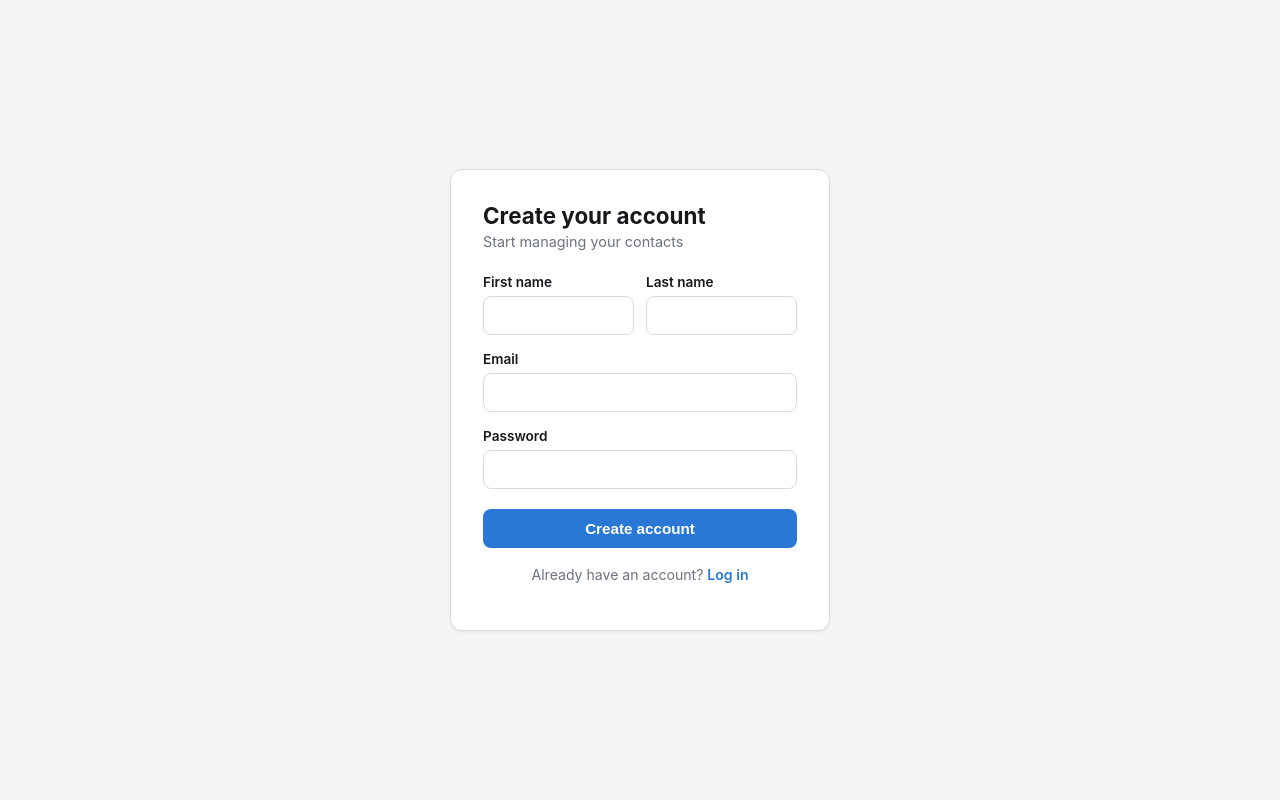
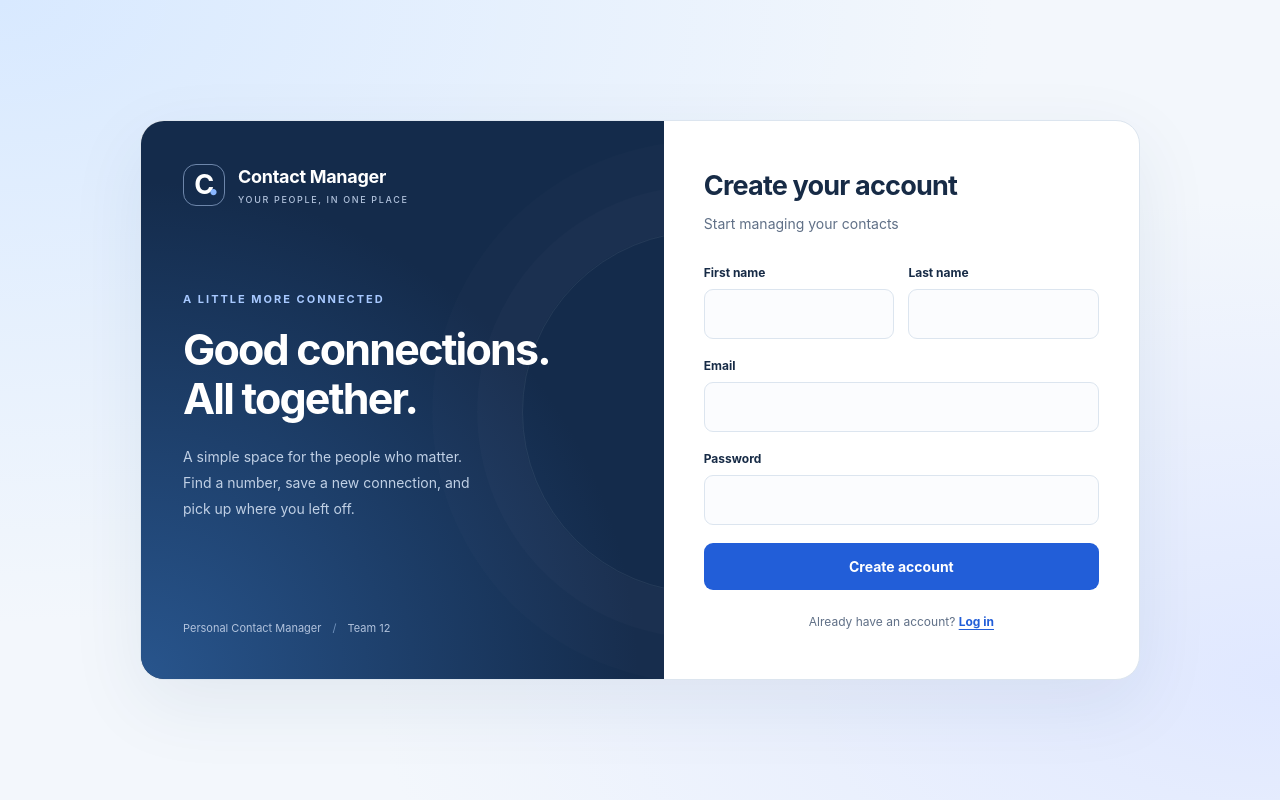
Before and after one commit to MayankKotla/POOSD_small_project, a PHP site: page /public/register.html in a window 1280 px wide. Run offline with PHP 8.4, Linux system fonts and the light colour scheme.

Commit message:
Refresh contact manager frontend styling

```diff
--- a/public/css/style.css
+++ b/public/css/style.css
@@ -1,325 +1,130 @@
-/* Shared styles for auth pages (login/register).
-   Kept in one file so the front-end has one consistent look
-   as more pages (contacts list, search) get added later. */
-
+/* Shared, dependency-free theme for authentication and contacts. */
 :root {
-  --ink: #16181c;
-  --ink-muted: #6b7280;
-  --border: #d8dade;
-  --surface: #ffffff;
-  --page-bg: #f4f5f7;
-  --accent: #2a78d6;
-  --accent-hover: #1f5fb0;
-  --error: #d6493a;
-  --error-bg: #fdecea;
-  --success: #1a8a5f;
-  --success-bg: #e9f8f1;
+  --ink: #172b46;
+  --ink-muted: #607087;
+  --border: #dce5ef;
+  --surface: #fff;
+  --page-bg: #edf3fa;
+  --accent: #225ed8;
+  --accent-hover: #184ab1;
+  --error: #a62d34;
+  --error-bg: #fff0f0;
+  --success: #176342;
+  --success-bg: #eaf7ef;
 }
-
 * { box-sizing: border-box; }
-
 body {
   margin: 0;
   min-height: 100vh;
-  display: flex;
-  align-items: center;
-  justify-content: center;
-  background: var(--page-bg);
-  font-family: -apple-system, "Segoe UI", Roboto, Arial, sans-serif;
   color: var(--ink);
+  font-family: -apple-system, BlinkMacSystemFont, "Segoe UI", sans-serif;
+  line-height: 1.5;
+  background: radial-gradient(ellipse at 0% 0%, #d8e9ff 0, transparent 55%),
+    radial-gradient(ellipse at 100% 85%, #e0e8ff 0, transparent 50%), #f3f7fc;
 }
-
-.auth-card {
-  width: 100%;
-  max-width: 380px;
-  background: var(--surface);
-  border: 1px solid var(--border);
-  border-radius: 12px;
-  padding: 32px;
-  box-shadow: 0 1px 3px rgba(0, 0, 0, 0.06);
+button, input { font: inherit; }
+button, a, input { -webkit-tap-highlight-color: transparent; }
+button { cursor: pointer; transition: background-color .18s, box-shadow .18s; }
+button:disabled { opacity: .6; cursor: not-allowed; }
+button:focus-visible, a:focus-visible, input:focus-visible, [tabindex]:focus-visible {
+  outline: 3px solid #689bff;
+  outline-offset: 3px;
 }
-
-.auth-card h1 {
-  font-size: 1.4rem;
-  margin: 0 0 4px;
+.brand { display: flex; gap: 13px; align-items: center; font-size: 18px; font-weight: 650; letter-spacing: -.3px; }
+.brand-mark { display: grid; place-content: center; position: relative; width: 42px; height: 42px; flex-shrink: 0; border: 1px solid #6d86aa; border-radius: 13px; font-size: 27px; line-height: 1; }
+.brand-mark span { position: absolute; right: 6px; bottom: 4px; color: #89b6ff; font-size: 20px; }
+.brand-caption { display: block; font-size: 9px; font-weight: 500; letter-spacing: 1.65px; color: #b2c3dd; margin-top: 3px; }
+.eyebrow { color: var(--accent); font-size: 11px; font-weight: 700; letter-spacing: 2px; margin: 0 0 10px; }
+/* Login and registration */
+.auth-page { display: grid; place-items: center; padding: 40px 24px; }
+.auth-layout { width: 100%; max-width: 1000px; display: grid; grid-template-columns: 1.1fr 1fr; border: 1px solid var(--border); border-radius: 24px; overflow: hidden; background: white; box-shadow: 0 24px 75px #183b6b14; }
+.auth-intro { position: relative; overflow: hidden; display: flex; flex-direction: column; justify-content: space-between; padding: 42px; color: #fff; background: radial-gradient(circle at 0% 100%, #28558d, transparent 65%), #142b4b; }
+.auth-intro::after { content: ""; position: absolute; pointer-events: none; width: 360px; height: 360px; border: 1px solid #ffffff12; border-radius: 50%; right: -220px; top: 110px; box-shadow: 0 0 0 45px #ffffff04, 0 0 0 90px #ffffff03; }
+.intro-copy { position: relative; z-index: 1; padding: 65px 0; }
+.intro-copy .eyebrow { color: #a8c9ff; }
+.intro-copy h2 { font-size: clamp(30px, 3.5vw, 43px); line-height: 1.13; letter-spacing: -1.8px; margin: 18px 0 22px; font-weight: 650; }
+.intro-copy > p:last-child { max-width: 310px; color: #c0d0e5; font-size: 14px; line-height: 1.85; }
+.intro-footer { font-size: 11px; color: #b2c3dd; margin: 0; }
+.intro-footer span { padding: 0 8px; color: #7193bd; }
+.auth-card { align-self: center; padding: 48px 40px; min-width: 0; }
+.auth-card h1 { font-size: 27px; line-height: 1.25; letter-spacing: -.8px; margin: 0 0 10px; }
+.subtitle { color: var(--ink-muted); margin: 0; font-size: 14px; }
+.auth-card .subtitle { margin-bottom: 30px; }
+.field { margin-bottom: 18px; min-width: 0; }
+.field label { display: block; font-size: 12px; font-weight: 650; margin-bottom: 7px; }
+.field input, .contacts-toolbar input { width: 100%; min-width: 0; padding: 12px 14px; border: 1px solid var(--border); border-radius: 9px; background: #fbfcfe; color: var(--ink); font-size: 16px; }
+input::placeholder { color: #64748b; }
+input:focus { border-color: var(--accent); background: white; }
+.name-row { display: flex; gap: 14px; }
+.name-row .field { flex: 1; }
+button.submit { width: 100%; padding: 12px 19px; border: 1px solid transparent; border-radius: 9px; background: var(--accent); color: white; font-size: 14px; font-weight: 650; min-height: 46px; }
+button.submit:hover { background: var(--accent-hover); box-shadow: 0 4px 12px #225ed824; }
+.switch-link { margin: 23px 0 0; text-align: center; color: var(--ink-muted); font-size: 12px; }
+.switch-link a { color: var(--accent); font-weight: 650; text-underline-offset: 3px; }
+.banner { display: none; padding: 12px 15px; border-radius: 9px; font-size: 14px; margin-bottom: 20px; overflow-wrap: anywhere; }
+.banner.error { display: block; background: var(--error-bg); color: var(--error); }
+.banner.success { display: block; background: var(--success-bg); color: var(--success); }
+.field-error { font-size: 12px; color: var(--error); }
+/* Contacts workspace */
+.app-header { background: #142b4b; color: white; border-bottom: 3px solid #31588d; }
+.app-header-inner { max-width: 1240px; margin: auto; padding: 23px 40px; display: flex; justify-content: space-between; gap: 24px; align-items: center; }
+.header-label { color: #c0d0e5; font-size: 12px; }
+.contacts-page { width: 100%; max-width: 1240px; padding: 48px 40px 70px; margin: auto; }
+.contacts-panel { background: var(--surface); border: 1px solid var(--border); border-radius: 18px; padding: 34px; box-shadow: 0 14px 45px #183b6b09; }
+.contacts-header { display: flex; justify-content: space-between; align-items: center; gap: 20px; margin-bottom: 32px; }
+.contacts-header h1 { font-size: clamp(28px, 3vw, 36px); line-height: 1.2; letter-spacing: -1.3px; margin: 0 0 9px; }
+.heading-dot { color: var(--accent); }
+.secondary-button { min-height: 44px; padding: 10px 16px; border: 1px solid var(--border); border-radius: 9px; background: white; color: var(--ink); font-size: 13px; font-weight: 600; }
+.secondary-button:hover { background: var(--page-bg); }
+.contacts-toolbar { display: flex; gap: 10px; margin-bottom: 24px; }
+.contacts-toolbar input { flex: 1; }
+.contacts-toolbar .submit { width: auto; white-space: nowrap; }
+#search-button { color: var(--ink); background: #eef3fb; border-color: var(--border); }
+#search-button:hover { background: #e0eafa; }
+.contacts-table-wrapper { width: 100%; overflow-x: auto; border: 1px solid var(--border); border-radius: 10px; }
+.contacts-table { width: 100%; border-collapse: collapse; font-size: 13px; }
+.contacts-table th, .contacts-table td { padding: 16px 14px; text-align: left; border-bottom: 1px solid #e8eef5; }
+.contacts-table th { background: #f0f4fa; color: #52647d; font-size: 11px; font-weight: 650; white-space: nowrap; }
+.contacts-table td { overflow-wrap: anywhere; max-width: 280px; }
+.contacts-table td:first-child { font-weight: 650; }
+.contacts-table tbody tr:nth-child(even) { background: #fafcff; }
+.contacts-table tbody tr:hover { background: #eef5ff; }
+.contacts-table tbody tr:last-child td { border-bottom: 0; }
+.contacts-table th:last-child, .contacts-table td:last-child { min-width: 150px; white-space: nowrap; }
+.edit-button, .delete-button { border: 1px solid transparent; border-radius: 7px; padding: 8px 10px; font-size: 12px; min-height: 36px; display: inline-block; }
+.edit-button { background: #eaf1ff; color: #174fae; }
+.edit-button:hover { background: #d8e6ff; }
+.delete-button { background: var(--error-bg); color: var(--error); margin-left: 6px; }
+.delete-button:hover { background: #ffdddd; }
+.contact-form-container { margin-bottom: 24px; padding: 24px; border: 1px solid #cfdef1; border-radius: 12px; background: #f7faff; }
+.contact-form-container h2 { font-size: 20px; letter-spacing: -.4px; margin: 0 0 20px; }
+.form-grid { display: grid; grid-template-columns: repeat(2, minmax(0, 1fr)); gap: 0 20px; }
+.form-actions { display: flex; justify-content: flex-end; gap: 10px; margin-top: 8px; }
+.form-actions .submit { width: auto; }
+.hidden { display: none; }
+@media (max-width: 760px) {
+  .auth-page { padding: 20px 16px; }
+  .auth-layout { max-width: 480px; grid-template-columns: 1fr; border-radius: 18px; }
+  .auth-intro { padding: 24px; }
+  .intro-copy, .intro-footer { display: none; }
+  .auth-card { padding: 30px 24px; }
+  .app-header-inner { padding: 20px; }
+  .header-label { display: none; }
+  .contacts-page { padding: 24px 16px 40px; }
+  .contacts-panel { padding: 22px 16px; }
+  .contacts-header { align-items: flex-start; gap: 12px; margin-bottom: 24px; }
+  .contacts-header .secondary-button { flex-shrink: 0; }
+  .contacts-toolbar { flex-wrap: wrap; }
+  .contacts-toolbar input { flex-basis: 100%; }
+  .contacts-toolbar .submit { flex: 1; }
+  .form-grid { grid-template-columns: 1fr; }
+  .contact-form-container { padding: 18px; }
+  .contacts-table { min-width: 720px; }
 }
-
-.auth-card p.subtitle {
-  margin: 0 0 24px;
-  color: var(--ink-muted);
-  font-size: 0.9rem;
+@media (max-width: 380px) {
+  .name-row, .form-actions { flex-direction: column; gap: 0; }
+  .form-actions { gap: 10px; }
+  .form-actions .submit, .form-actions .secondary-button { width: 100%; }
+  .contacts-header { flex-wrap: wrap; }
 }
-
-.field {
-  margin-bottom: 16px;
-}
-
-.field label {
-  display: block;
-  font-size: 0.85rem;
-  font-weight: 600;
-  margin-bottom: 6px;
-}
-
-.field input {
-  width: 100%;
-  padding: 10px 12px;
-  border: 1px solid var(--border);
-  border-radius: 8px;
-  font-size: 0.95rem;
-}
-
-.field input:focus {
-  outline: none;
-  border-color: var(--accent);
-}
-
-.name-row {
-  display: flex;
-  gap: 12px;
-}
-
-.name-row .field {
-  flex: 1;
-}
-
-button.submit {
-  width: 100%;
-  padding: 11px;
-  border: none;
-  border-radius: 8px;
-  background: var(--accent);
-  color: #fff;
-  font-size: 0.95rem;
-  font-weight: 600;
-  cursor: pointer;
-  margin-top: 4px;
-}
-
-button.submit:hover { background: var(--accent-hover); }
-button.submit:disabled { opacity: 0.6; cursor: not-allowed; }
-
-.switch-link {
-  text-align: center;
-  margin-top: 18px;
-  font-size: 0.88rem;
-  color: var(--ink-muted);
-}
-
-.switch-link a {
-  color: var(--accent);
-  text-decoration: none;
-  font-weight: 600;
-}
-
-.banner {
-  display: none;
-  padding: 10px 12px;
-  border-radius: 8px;
-  font-size: 0.85rem;
-  margin-bottom: 16px;
-}
-
-.banner.error {
-  display: block;
-  background: var(--error-bg);
-  color: var(--error);
-}
-
-.banner.success {
-  display: block;
-  background: var(--success-bg);
-  color: var(--success);
-}
-
-.mock-note {
-  margin-top: 20px;
-  font-size: 0.75rem;
-  color: var(--ink-muted);
-  text-align: center;
-}
-
-/* contact page */
-.contacts-page {
-  width: 100%;
-  padding: 40px 20px;
-}
-
-.contacts-panel {
-  width: 100%;
-  max-width: 1100px;
-  margin: 0 auto;
-  background: var(--surface);
-  border: 1px solid var(--border);
-  border-radius: 12px;
-  padding: 28px;
-  box-shadow: 0 1px 3px rgba(0, 0, 0, 0.06);
-}
-
-.contacts-header {
-  display: flex;
-  justify-content: space-between;
-  align-items: center;
-  gap: 20px;
-  margin-bottom: 24px;
-}
-
-.contacts-header h1 {
-  margin: 0 0 4px;
-}
-
-.contacts-header .subtitle {
-  margin: 0;
-  color: var(--ink-muted);
-}
-
-.contacts-toolbar {
-  display: flex;
-  gap: 10px;
-  margin-bottom: 20px;
-}
-
-.contacts-toolbar input {
-  flex: 1;
-  padding: 10px 12px;
-  border: 1px solid var(--border);
-  border-radius: 8px;
-  font-size: 0.95rem;
-}
-
-.contacts-toolbar input:focus {
-  outline: none;
-  border-color: var(--accent);
-}
-
-.contacts-toolbar .submit {
-  width: auto;
-  margin: 0;
-  white-space: nowrap;
-}
-
-.secondary-button {
-  padding: 10px 14px;
-  border: 1px solid var(--border);
-  border-radius: 8px;
-  background: var(--surface);
-  color: var(--ink);
-  cursor: pointer;
-}
-
-.secondary-button:hover {
-  background: var(--page-bg);
-}
-
-.contacts-table-wrapper {
-  width: 100%;
-  overflow-x: auto;
-}
-
-.contact-table {
-  width: 100%;
-  border-collapse: collapse;
-}
-
-.contacts-table th, .contacts-table td {
-  padding: 12px;
-  text-align: left;
-  border-bottom: 1px solid var(--border);
-}
-
-.contacts-table th {
-  font-size: 0.85rem;
-}
-
-.edit-button, .delete-button {
-  border: none;
-  border-radius: 6px;
-  padding: 7px 10px;
-  cursor: pointer;
-  display: inline-block;
-}
-
-.edit-button {
-  background: var(--accent);
-  color: white;
-}
-
-.delete-button {
-  background: var(--error);
-  color: white;
-  margin-left: 6px;
-}
-
-@media (max-width: 700px) {
-
-  .contacts-header {
-    flex-direction: column;
-    align-items: stretch;
-  }
-
-  .contacts-toolbar {
-    flex-direction: column;
-  }
-
-  .contacts-toolbar .submit, .secondar-button {
-    width: 100%;
-  }
-}
-
-/* Add/Edit Contact Form */
-
-.contact-form-container {
-  margin-bottom: 24px;
-  padding: 20px;
-  border: 1px solid var(--border);
-  border-radius: 10px;
-  background: var(--page-bg);
-}
-
-.contact-form-container h2 {
-  margin-top: 0;
-  margin-bottom: 18px;
-}
-
-.form-grid {
-  display: grid;
-  grid-template-columns: repeat(2, 1fr);
-  gap: 16px;
-}
-
-.form-actions {
-  display: flex;
-  justify-content: flex-end;
-  gap: 10px;
-  margin-top: 10px;
-}
-
-.form-actions .submit {
-  width: auto;
-  margin: 0;
-}
-
-.hidden {
-  display: none;
-}
-
-@media (max-width: 700px) {
-  .form-grid {
-    grid-template-columns: 1fr;
-  }
-
-  .form-actions {
-    flex-direction: column;
-  }
-
-  .form-actions .submit,
-  .form-actions .secondary-button {
-    width: 100%;
-  }
-}
-
-.contacts-table th:last-child,
-.contacts-table td:last-child {
-  min-width: 140px;
-  white-space: nowrap;
-}
+@media (prefers-reduced-motion: reduce) { button { transition: none; } }
--- a/public/register.html
+++ b/public/register.html
@@ -4,14 +4,24 @@
   <meta charset="UTF-8">
   <meta name="viewport" content="width=device-width, initial-scale=1.0">
   <title>Sign Up — Personal Contact Manager</title>
-  <link rel="stylesheet" href="css/style.css">
+  <link rel="stylesheet" href="css/style.css?v=20260929">
 </head>
-<body>
-  <div class="auth-card">
+<body class="auth-page">
+  <main class="auth-layout">
+    <section class="auth-intro" aria-label="Personal Contact Manager">
+      <div class="brand"><span class="brand-mark" aria-hidden="true">C<span>•</span></span><span>Contact Manager<span class="brand-caption">YOUR PEOPLE, IN ONE PLACE</span></span></div>
+      <div class="intro-copy">
+        <p class="eyebrow">A LITTLE MORE CONNECTED</p>
+        <h2>Good connections.<br>All together.</h2>
+        <p>A simple space for the people who matter. Find a number, save a new connection, and pick up where you left off.</p>
+      </div>
+      <p class="intro-footer">Personal Contact Manager <span> / </span> Team 12</p>
+    </section>
+    <div class="auth-card">
     <h1>Create your account</h1>
     <p class="subtitle">Start managing your contacts</p>
 
-    <div id="register-banner" class="banner"></div>
+    <div id="register-banner" class="banner" role="status" aria-live="polite"></div>
 
     <form id="register-form" novalidate>
       <div class="name-row">
@@ -38,6 +48,8 @@
     <p class="switch-link">Already have an account? <a href="login.html">Log in</a></p>
   </div>
 
+  </main>
+
   <script src="js/auth.js?v=3"></script>
 </body>
 </html>
```
Also changed, not shown: public/contacts.html (+21 -11 lines), public/login.html (+16 -4 lines).
